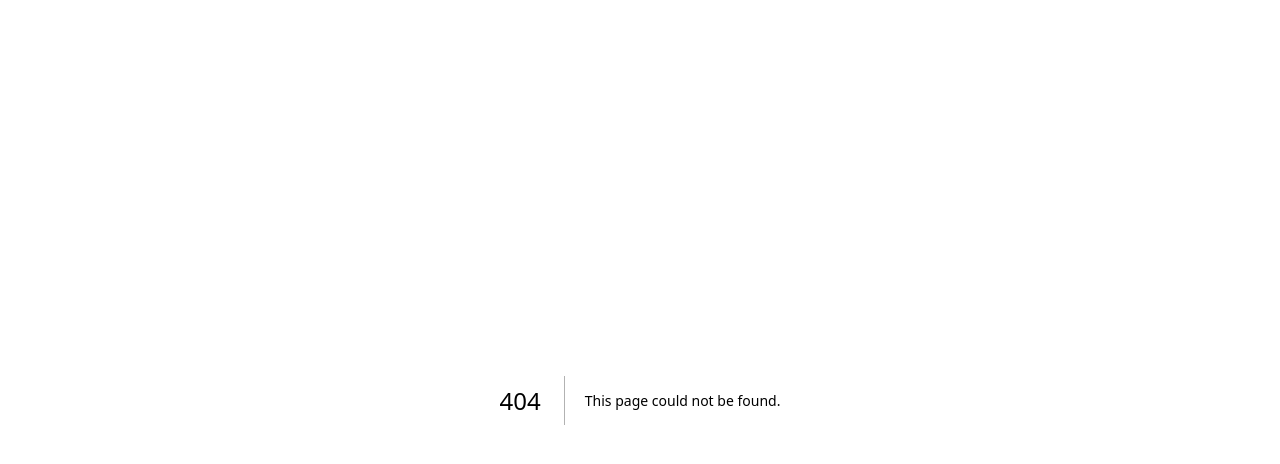
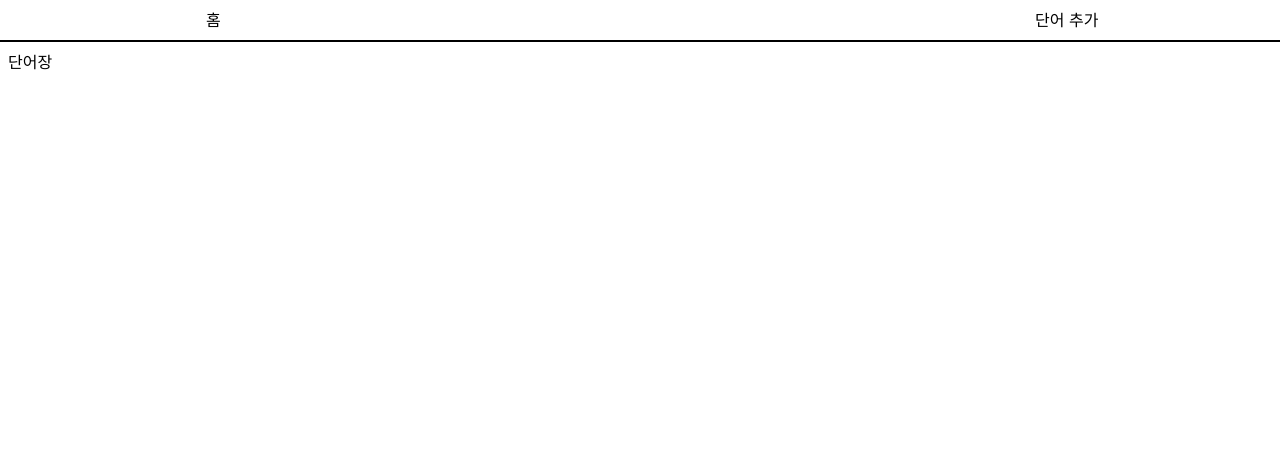
Before and after one commit to chichoon/jlptchoi, a Next.js app: page /words in a window 1280 px wide. Before the commit this address had no page. Shown: the top 464 px of the page. Built offline with nearby package versions, Linux system fonts and the light colour scheme.

Commit message:
feat: 단어장 페이지 추가

```diff
--- a/src/app/page.tsx
+++ b/src/app/page.tsx
@@ -1,13 +1,14 @@
 import { PageWrapper, ShowWords } from "@/components";
-import { NavBar, NavBarButton, NavBarSpacer } from "@/components/NavBar";
-import Link from "next/link";
+import { NavBar, NavBarButton } from "@/components/NavBar";
 
 export default function Home() {
   return (
     <>
       <NavBar>
         <>
-          <NavBarSpacer />
+          <NavBarButton href="/words">
+            <span>단어장</span>
+          </NavBarButton>
           <NavBarButton href="/import">
             <span>단어 추가</span>
           </NavBarButton>
--- a/src/app/settings/page.tsx
+++ b/src/app/settings/page.tsx
@@ -5,13 +5,8 @@ import {
   PageWrapper,
   SettingsSection,
 } from "@/components";
-import { useWordsDB } from "@/hooks";
 
 export default function Settings() {
-  const { removeDB } = useWordsDB();
-  function handleReset() {
-    removeDB();
-  }
   return (
     <>
       <NavBar>
--- /dev/null
+++ b/src/app/words/page.tsx
@@ -0,0 +1,20 @@
+import { NavBar, NavBarButton, NavBarSpacer, PageWrapper } from "@/components";
+
+export default function Words() {
+  return (
+    <>
+      <NavBar>
+        <NavBarButton href="/">
+          <span>홈</span>
+        </NavBarButton>
+        <NavBarSpacer />
+        <NavBarButton href="/import">
+          <span>단어 추가</span>
+        </NavBarButton>
+      </NavBar>
+      <PageWrapper>
+        <div>단어장</div>
+      </PageWrapper>
+    </>
+  );
+}
```
